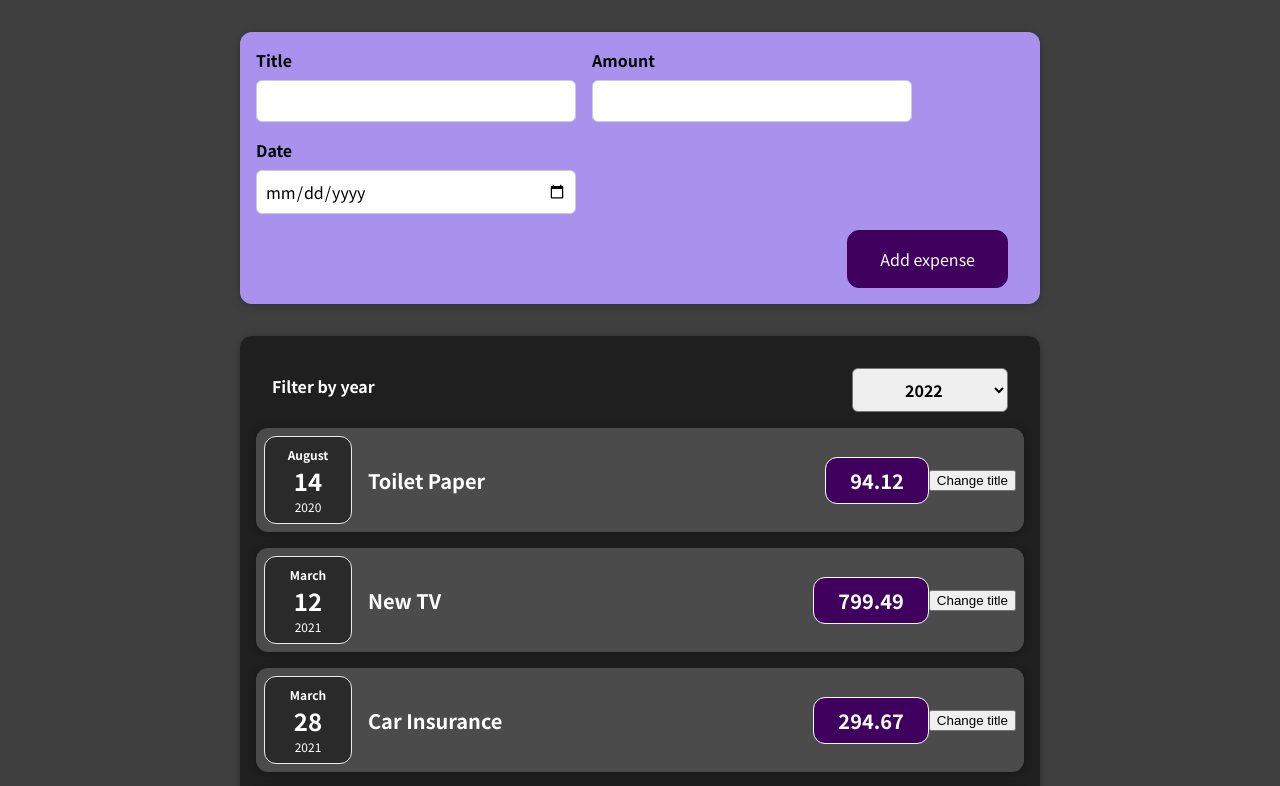
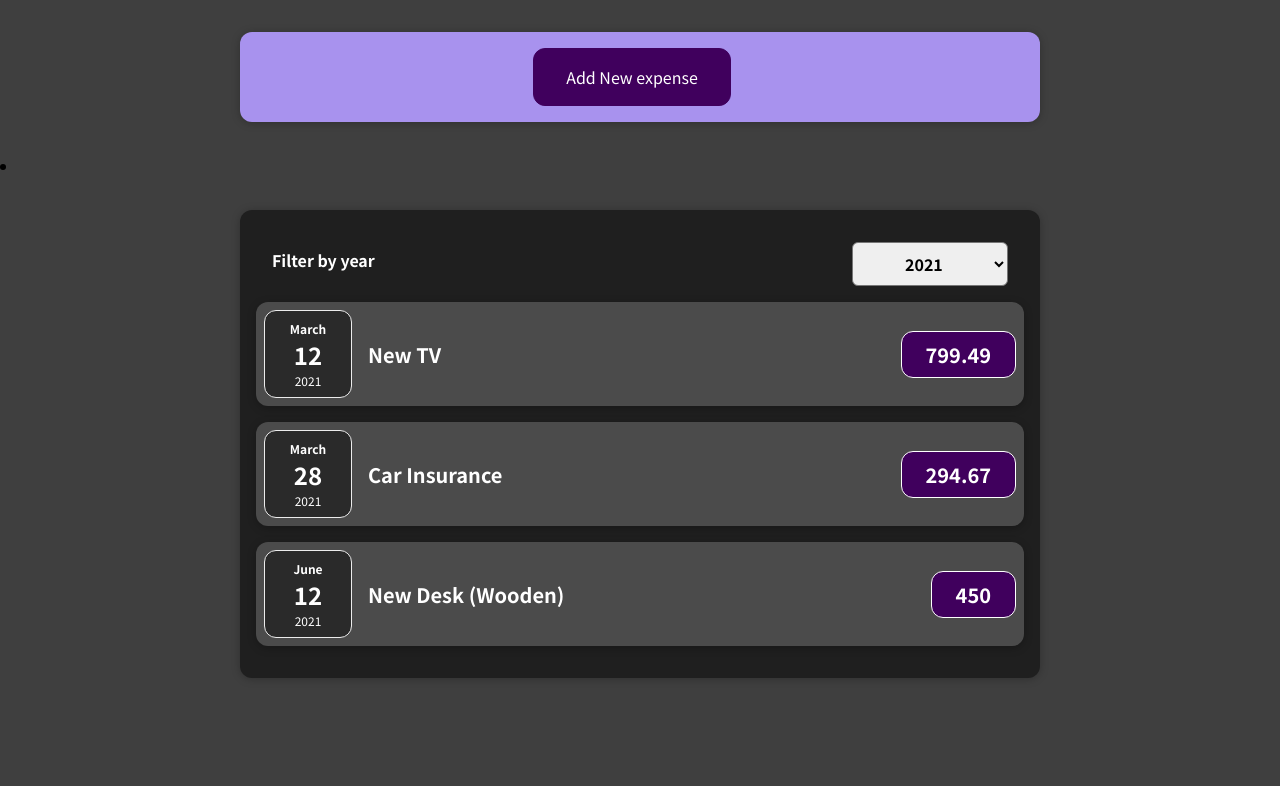
Before and after one commit to badanaut/expenses-app, a React (Create React App) app: page / in a window 1280 px wide. Shown: the top 786 px of the page. Built offline with nearby package versions, Linux system fonts and the light colour scheme; the HTML template or start-up script is replaced by a standard one.

Commit message:
Add new expense form editing handler

```diff
--- a/src/App.js
+++ b/src/App.js
@@ -1,10 +1,9 @@
+import { useState } from "react";
 import "./components/Expenses/Expenses";
 import Expenses from "./components/Expenses/Expenses";
 import NewExpense from "./components/NewExpense/NewExpense";
 
-
-function App() {
-  const expenses = [
+const DUMMY_EXPENSES = [
   {
     id: "e1",
     title: "Toilet Paper",
@@ -26,9 +25,11 @@ function App() {
   },
 ];
 
-  const addExpenseHandler = (expense) => {
-    console.log("expense from app.js");
-    console.log(expense);
+function App() {
+  const [expenses, setExpenses] = useState(DUMMY_EXPENSES);
+
+  const addExpenseHandler = expense => {
+    setExpenses(prevExpenses => [expense, ...prevExpenses]);
   };
 
   return (
--- a/src/components/Expenses/ExpenseItem.js
+++ b/src/components/Expenses/ExpenseItem.js
@@ -1,23 +1,18 @@
-import { useState } from "react";
 import "./ExpenseItem.css";
 import "./ExpenseDate";
 import ExpenseDate from "./ExpenseDate";
 import Card from "../UI/Card";
 
 function ExpenseItem(props) {
-  const [title, setTitle] = useState(props.title);
-  const clickHandler = ()=>{
-    setTitle('Updated')
-  }
+
 
   return (
     <Card className="expense-item">
       <ExpenseDate date={props.date} />
       <div className="expense-item__description">
-        <h2>{title}</h2>
+        <h2>{props.title}</h2>
         <div className="expense-item__price">{props.amount}</div>
       </div>
-      <button onClick={clickHandler}>Change title</button>
     </Card>
   );
 }
--- a/src/components/Expenses/Expenses.js
+++ b/src/components/Expenses/Expenses.js
@@ -1,42 +1,30 @@
-import ExpenseItem from "./ExpenseItem";
 import "./Expenses.css";
 import Card from "../UI/Card";
 import ExpensesFilter from "../ExpensesFilter/ExpensesFilter";
 import { useState } from "react";
+import ExpensesList from "./ExpensesList";
 
 export default function Expenses(props) {
-  const { items } = props;
-  // eslint-disable-next-line
-  const [expenseYear, setExpenseYear] = useState(2022);
+  const [filteredYear, setfilteredYear] = useState("2021");
 
-  const filterExpenses = (year) => {
-    console.log("year in expenses.js");
-    setExpenseYear(year);
+  const filterChangeHandler = (year) => {
+    // console.log("year in expenses.js");
+    setfilteredYear(year);
   };
 
+  const filteredExpenses = props.items.filter((expense) => {
+    return expense.date.getFullYear().toString() === filteredYear;
+  });
+
   return (
-    <Card className="expenses">
-      <ExpensesFilter onSelectYear={filterExpenses} />
-      <ExpenseItem
-        title={items[0].title}
-        date={items[0].date}
-        amount={items[0].amount}
-      />
-      <ExpenseItem
-        title={items[1].title}
-        date={items[1].date}
-        amount={items[1].amount}
-      />
-      <ExpenseItem
-        title={items[2].title}
-        date={items[2].date}
-        amount={items[2].amount}
-      />
-      <ExpenseItem
-        title={items[3].title}
-        date={items[3].date}
-        amount={items[3].amount}
-      />
-    </Card>
+    <li>
+      <Card className="expenses">
+        <ExpensesFilter
+          selected={filteredYear}
+          onSelectYear={filterChangeHandler}
+        />
+        <ExpensesList items={filteredExpenses} />
+      </Card>
+    </li>
   );
 }
--- /dev/null
+++ b/src/components/Expenses/ExpensesList.css
@@ -0,0 +1,9 @@
+.expenses-list {
+  list-style: none;
+  padding: 0;
+}
+
+.expenses-list__fallback {
+  color: white;
+  text-align: center;
+}
--- /dev/null
+++ b/src/components/Expenses/ExpensesList.js
@@ -0,0 +1,23 @@
+import ExpenseItem from "./ExpenseItem";
+import "./ExpensesList.css";
+
+const ExpensesList = (props) => {
+  if (props.items.length === 0) {
+    return <p className="expenses-list__fallback">No expenses found.</p>;
+  }
+
+  return (
+    <ul className="expenses-list">
+      {props.items.map((expense) => (
+        <ExpenseItem
+          key={expense.id}
+          title={expense.title}
+          date={expense.date}
+          amount={expense.amount}
+        />
+      ))}
+    </ul>
+  );
+};
+
+export default ExpensesList;
--- a/src/components/ExpensesFilter/ExpensesFilter.js
+++ b/src/components/ExpensesFilter/ExpensesFilter.js
@@ -13,11 +13,11 @@ const ExpensesFilter = (props) => {
     <div className="expenses-filter">
       <div className="expenses-filter__control">
         <label>Filter by year</label>
-        <select onChange={yearChangeHandler}>
+        <select value={props.selected} onChange={yearChangeHandler}>
+          <option value="2023">2023</option>
           <option value="2022">2022</option>
           <option value="2021">2021</option>
           <option value="2020">2020</option>
-          <option value="2019">2019</option>
         </select>
       </div>
     </div>
--- a/src/components/NewExpense/ExpenseForm.js
+++ b/src/components/NewExpense/ExpenseForm.js
@@ -24,9 +24,9 @@ const ExpenseForm = (props) => {
       date: new Date(enteredDate),
     };
     props.onSaveExpenseData(expenseData);
-    setEnteredTitle('')
-    setEnteredAmount('');
-    setentEnteredDate('');
+    setEnteredTitle("");
+    setEnteredAmount("");
+    setentEnteredDate("");
   };
 
   return (
@@ -62,6 +62,9 @@ const ExpenseForm = (props) => {
         </div>
       </div>
       <div className="new-expense__actions">
+        <button type="button" onClick={props.onCancel}>
+          Cancel
+        </button>
         <button type="submit">Add expense</button>
       </div>
     </form>
--- a/src/components/NewExpense/NewExpense.js
+++ b/src/components/NewExpense/NewExpense.js
@@ -1,7 +1,10 @@
 import "./NewExpense.css";
 import ExpenseForm from "./ExpenseForm";
+import { useState } from "react";
 
 const NewExpense = (props) => {
+  const [isEditing, setIsEditing] = useState(false);
+
   const saveExpenseDataHandler = (enteredExpenseData) => {
     const expenseData = {
       ...enteredExpenseData,
@@ -9,11 +12,23 @@ const NewExpense = (props) => {
     };
     // console.log(expenseData);
     props.onAddExpense(expenseData);
+    setIsEditing(false);
   };
+
+  const startEditingHandler = () => setIsEditing(true);
+  const cancelEditingHandler = () => setIsEditing(false);
 
   return (
     <div className="new-expense">
-      <ExpenseForm onSaveExpenseData={saveExpenseDataHandler} />
+      {!isEditing && (
+        <button onClick={startEditingHandler}>Add New expense</button>
+      )}
+      {isEditing && (
+        <ExpenseForm
+          onSaveExpenseData={saveExpenseDataHandler}
+          onCancel={cancelEditingHandler}
+        />
+      )}
     </div>
   );
 };
```
Lines whose indentation alone changed are shown as unchanged.
